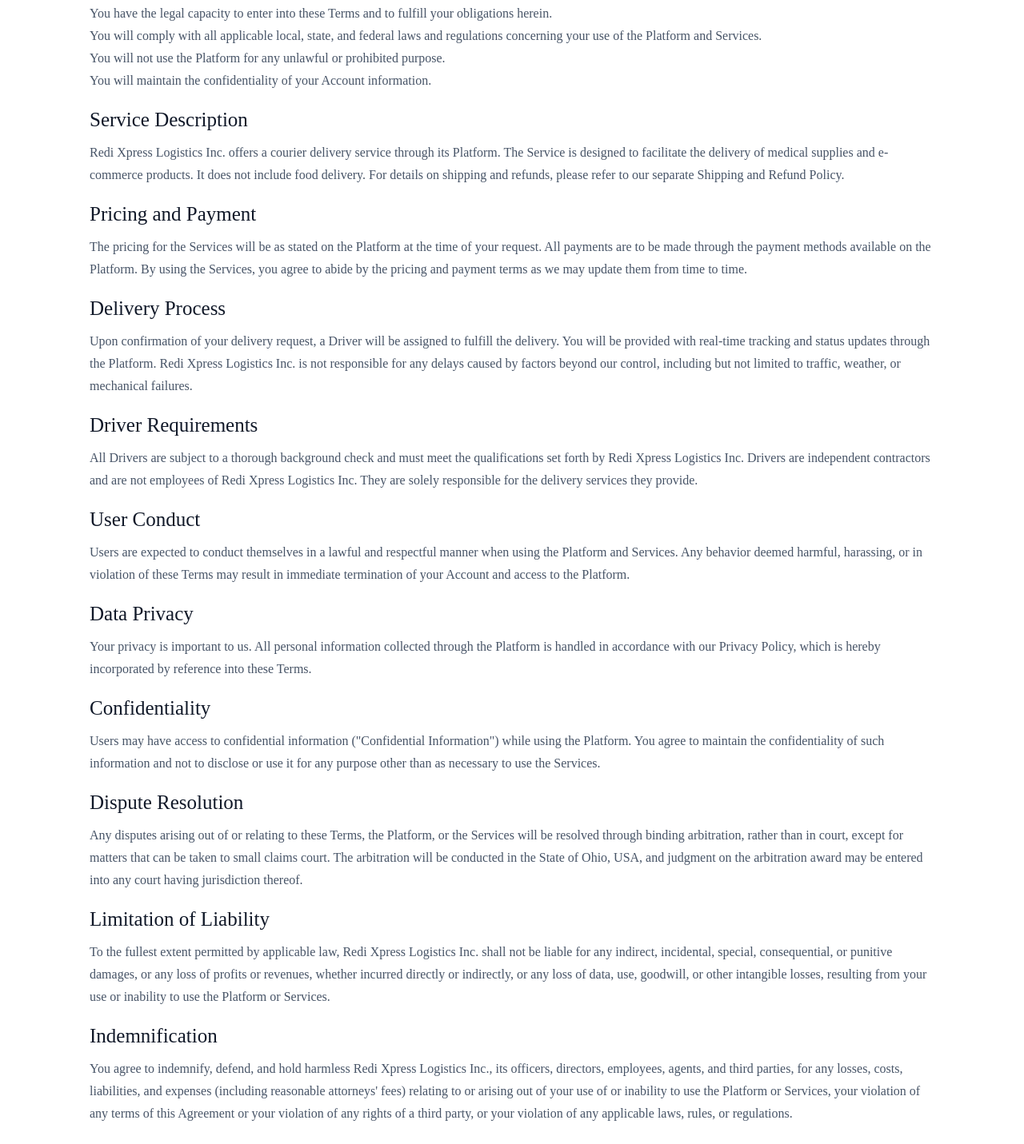
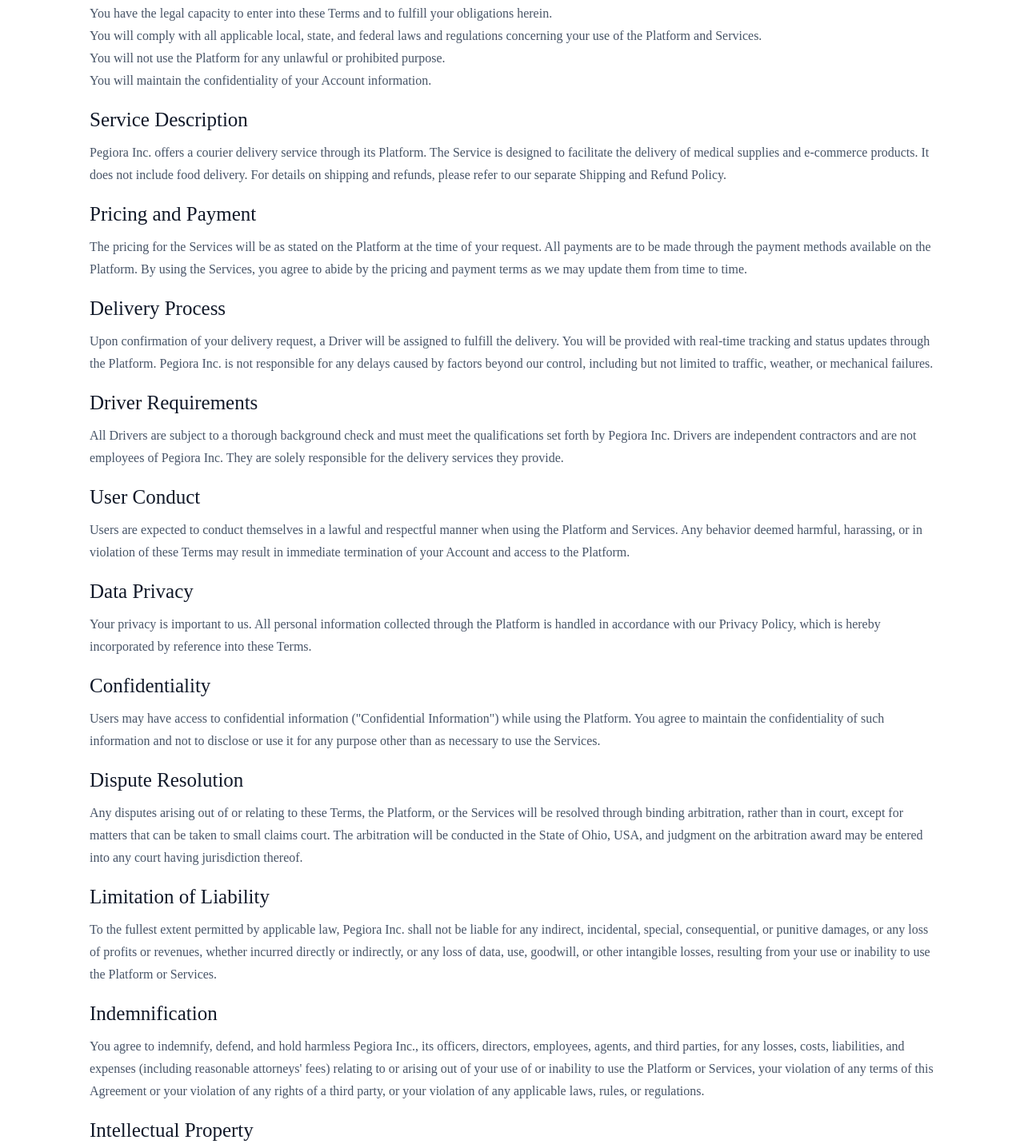
Before and after one commit to SomeshSaini-1/pegiora-logistics, a React (Create React App) app: page /terms in a window 1280 px wide. Shown: the part 1339-2770 px from the top of the page at 80% size. Built offline with nearby package versions, Linux system fonts and the light colour scheme; a web font is replaced by a local one.

Commit message:
update the names

```diff
--- a/package.json
+++ b/package.json
@@ -1,5 +1,5 @@
 {
-  "name": "Redixpress Logistics",
+  "name": "Pegiora ",
   "version": "0.1.0",
   "private": true,
   "dependencies": {
--- a/src/components/Layout.js
+++ b/src/components/Layout.js
@@ -228,7 +228,7 @@
                             alt="App Store"
                           />
                         </span>{" "}
-                        info@Pegioralogistics.com
+                        info@Pegiora.com
                       </Link>
                       <Link className="footer-cont-links" href="#">
                         <span>
--- a/src/pages/ContactUs.js
+++ b/src/pages/ContactUs.js
@@ -145,7 +145,7 @@
                       <IoMdMail />
                     </div>
                     <h4>Email</h4>
-                    <p>info@Pegioralogistics.com</p>
+                    <p>info@Pegiora.com</p>
                   </div>
                   <div className="cont-bnr-inrsub">
                     <div className="cbs-icon">
--- a/src/pages/Home.js
+++ b/src/pages/Home.js
@@ -811,7 +811,7 @@
               <div className="choosesectiontext">
                 <h3>Be Our Partner</h3>
                 <p className="card-text">
-                  Pegiora Logistics, a leading logistics shipping company, is
+                  Pegiora , a leading logistics shipping company, is
                   actively seeking partners to expand our global reach. Join us
                   to leverage our advanced shipping solutions,{" "}
                 </p>
--- a/src/pages/Privacy.js
+++ b/src/pages/Privacy.js
@@ -13,7 +13,7 @@
       <section className="policy-content">
         <div className="container">
           <p>
-            Welcome to Redi Xpress Logistics Inc. ("Company," "we," "us," or
+            Welcome to Pegiora Inc. ("Company," "we," "us," or
             "our"). This Privacy Policy is designed to inform you about how we
             collect, use, disclose, and safeguard your personal information when
             you interact with our mobile application and website ("Platform").
@@ -123,8 +123,8 @@
           <h3>Third-Party Services</h3>
           <p>
             Our Platform may contain links to third-party websites,
-            applications, or services that are not owned or controlled by Redi
-            Xpress Logistics Inc. This Privacy Policy does not apply to the
+            applications, or services that are not owned or controlled by Pegiora
+             Inc. This Privacy Policy does not apply to the
             practices of these third parties. We strongly recommend that you
             read the privacy policies of any third-party platforms you visit or
             use.
@@ -237,7 +237,7 @@
               target="_blank"
               style={{ color: "rgb(251, 150, 120)" }}
             >
-              &nbsp; info@pegioralogistics.com
+              &nbsp; info@pegiora.com
             </a>
           </p>
 
@@ -246,7 +246,7 @@
 
           <h3>Introduction</h3>
           <p>
-            Welcome to Redi Xpress Logistics Inc. ("Company," "we," "us," or
+            Welcome to Pegiora Inc. ("Company," "we," "us," or
             "our"). This Cookie Policy explains how we use cookies and similar
             technologies to recognize you when you visit our mobile application
             and website ("Platform"). It explains what these technologies are
@@ -360,7 +360,7 @@
               target="_blank"
               style={{ color: "rgb(251, 150, 120)" }}
             >
-              info@pegioralogistics.com
+              info@pegiora.com
             </a>
           </p>
 
@@ -368,7 +368,7 @@
           <h3 className="text-center">SHIPPING AND REFUND POLICY</h3>
           <p>
             <h3>Introduction</h3>
-            Welcome to Redi Xpress Logistics Inc. ("Company," "we," "us," or
+            Welcome to Pegiora Inc. ("Company," "we," "us," or
             "our"). This combined Shipping and Refund Policy ("Policy") governs
             the shipping and refund practices related to the courier delivery
             services ("Services") offered through our mobile application and
@@ -378,8 +378,8 @@
           </p>
           <p>
             <h3>Scope of Services</h3>
-            This Policy applies to all shipping services provided by Redi Xpress
-            Logistics Inc., including but not limited to, local, national, and
+            This Policy applies to all shipping services provided by Pegiora
+             Inc., including but not limited to, local, national, and
             future international shipping services. Our Services facilitate the
             transportation of goods, including medical supplies and e-commerce
             products, but exclude the delivery of food items. By using our
@@ -480,8 +480,8 @@
           </p>
           <p>
             <h3>Indemnification Clause</h3>
-            You agree to indemnify, defend, and hold harmless Redi Xpress
-            Logistics Inc., its officers, directors, employees, and agents.
+            You agree to indemnify, defend, and hold harmless
+            Pegiora Inc., its officers, directors, employees, and agents.
           </p>
           <p>
             <h3>Governing Law</h3>
@@ -519,7 +519,7 @@
               target="_blank"
               style={{ color: "rgb(251, 150, 120)" }}
             >
-              info@pegioralogistics.com
+              info@pegiora.com
             </a>
           </p>
 
@@ -528,7 +528,7 @@
 
             <h3>Introduction</h3>
             <p>
-            Welcome to Redi Xpress Logistics Inc. ("Company," "we," "us," or
+            Welcome to Pegiora Inc. ("Company," "we," "us," or
             "our"). This Copyright Policy ("Policy") is designed to inform you
             about our practices regarding the protection of our intellectual
             property, including but not limited to our mobile application,
@@ -541,8 +541,8 @@
             <p>
             All content, features, and functionality on our Platform, including
             but not limited to text, graphics, logos, icons, images, audio
-            clips, and software, are the exclusive property of Redi Xpress
-            Logistics Inc. and are protected by United States and international
+            clips, and software, are the exclusive property of Pegiora
+             Inc. and are protected by United States and international
             copyright laws.
           </p>
             <h3>Prohibition Against Unauthorized Use</h3>
@@ -563,7 +563,7 @@
               target="_blank"
               style={{ color: "rgb(251, 150, 120)" }}
             >
-              info@pegioralogistics.com
+              info@pegiora.com
             </a>
           </p>
           <p>
@@ -575,8 +575,8 @@
           </p>
           <p>
             <h3>Indemnification</h3>
-            You agree to indemnify, defend, and hold harmless Redi Xpress
-            Logistics Inc., its officers, directors, employees, agents,
+            You agree to indemnify, defend, and hold harmless Pegiora
+            Inc., its officers, directors, employees, agents,
             licensors, and suppliers from and against all losses, expenses,
             damages, and costs, including reasonable attorneys' fees, resulting
             from any violation of this Policy or any activity related to your
@@ -609,10 +609,10 @@
           </p>
           <p>
             <h3>Waiver and Severability</h3>
-            No waiver by Redi Xpress Logistics Inc. of any term or condition set
+            No waiver by Pegiora Inc. of any term or condition set
             forth in this Policy shall be deemed a further or continuing waiver
             of such term or condition or a waiver of any other term or
-            condition, and any failure of Redi Xpress Logistics Inc. to assert a
+            condition, and any failure of Pegiora Inc. to assert a
             right or provision under this Policy shall not constitute a waiver
             of such right or provision.
           </p>
@@ -625,14 +625,14 @@
               target="_blank"
               style={{ color: "rgb(251, 150, 120)" }}
             >
-              info@pegioralogistics.com
+              info@pegiora.com
             </a>
           </p>
           <p>
             <h3>Entire Agreement</h3>
             This Copyright Policy and any other legal notices published by us on
             the Platform shall constitute the entire agreement between you and
-            Redi Xpress Logistics Inc. concerning the use and protection of
+            Pegiora Inc. concerning the use and protection of
             intellectual property related to our Platform.
           </p>
         </div>
--- a/src/pages/Teams.js
+++ b/src/pages/Teams.js
@@ -13,7 +13,7 @@
       <section className="policy-content">
         <div className="container">
           <p>
-            Welcome to Redi Xpress Logistics Inc. ("Company," "we," "us," or
+            Welcome to Pegiora Inc. ("Company," "we," "us," or
             "our"). These Terms and Conditions ("Terms") govern your access to
             and use of our mobile application and website ("Platform"), as well
             as the courier delivery services ("Services") offered through the
@@ -36,8 +36,7 @@
             <b>Service:</b> The courier delivery services offered through the
             Platform, specifically focusing on medical supplies and e-commerce
             products. <br />
-            <b>Platform:</b> The mobile application and website operated by Redi
-            Xpress Logistics Inc.
+            <b>Platform:</b> The mobile application and website operated by Pegiora Inc.
           </p>
 
           <h3>Acceptance of Terms</h3>
@@ -50,7 +49,7 @@
           </p>
           <h3>Modification of Terms</h3>
           <p>
-            Redi Xpress Logistics Inc. reserves the right to modify, amend, or
+            Pegiora Inc. reserves the right to modify, amend, or
             update these Terms at any time and for any reason. Changes will be
             effective immediately upon posting on the Platform. Your continued
             use of the Platform and Services after such modifications will
@@ -83,7 +82,7 @@
           </p>
           <h3>Service Description</h3>
           <p>
-            Redi Xpress Logistics Inc. offers a courier delivery service through
+            Pegiora Inc. offers a courier delivery service through
             its Platform. The Service is designed to facilitate the delivery of
             medical supplies and e-commerce products. It does not include food
             delivery. For details on shipping and refunds, please refer to our
@@ -102,8 +101,8 @@
           <p>
             Upon confirmation of your delivery request, a Driver will be
             assigned to fulfill the delivery. You will be provided with
-            real-time tracking and status updates through the Platform. Redi
-            Xpress Logistics Inc. is not responsible for any delays caused by
+            real-time tracking and status updates through the Platform.
+            Pegiora Inc. is not responsible for any delays caused by
             factors beyond our control, including but not limited to traffic,
             weather, or mechanical failures.
           </p>
@@ -111,9 +110,9 @@
           <h3>Driver Requirements</h3>
           <p>
             All Drivers are subject to a thorough background check and must meet
-            the qualifications set forth by Redi Xpress Logistics Inc. Drivers
-            are independent contractors and are not employees of Redi Xpress
-            Logistics Inc. They are solely responsible for the delivery services
+            the qualifications set forth by Pegiora Inc. Drivers
+            are independent contractors and are not employees of
+            Pegiora Inc. They are solely responsible for the delivery services
             they provide.
           </p>
 
@@ -148,8 +147,8 @@
           </p>
           <h3>Limitation of Liability</h3>
           <p>
-            To the fullest extent permitted by applicable law, Redi Xpress
-            Logistics Inc. shall not be liable for any indirect, incidental,
+            To the fullest extent permitted by applicable law,
+            Pegiora Inc. shall not be liable for any indirect, incidental,
             special, consequential, or punitive damages, or any loss of profits
             or revenues, whether incurred directly or indirectly, or any loss of
             data, use, goodwill, or other intangible losses, resulting from your
@@ -157,8 +156,8 @@
           </p>
           <h3>Indemnification</h3>
           <p>
-            You agree to indemnify, defend, and hold harmless Redi Xpress
-            Logistics Inc., its officers, directors, employees, agents, and
+            You agree to indemnify, defend, and hold harmless
+            Pegiora Inc., its officers, directors, employees, agents, and
             third parties, for any losses, costs, liabilities, and expenses
             (including reasonable attorneys' fees) relating to or arising out of
             your use of or inability to use the Platform or Services, your
@@ -169,7 +168,7 @@
           <h3>Intellectual Property</h3>
           <p>
             All content, trademarks, services marks, trade names, logos, and
-            icons are the property of Redi Xpress Logistics Inc. or its
+            icons are the property of Pegiora Inc. or its
             affiliates or agents and are protected by copyright laws and
             international treaties and provisions. You agree not to delete the
             copyright or other proprietary rights notice from any content.
@@ -177,14 +176,14 @@
           <h3>Third-Party Services</h3>
           <p>
             The Platform may contain links to third-party websites or services
-            that are not owned or controlled by Redi Xpress Logistics Inc. We
+            that are not owned or controlled by Pegiora Inc. We
             have no control over, and assume no responsibility for, the content,
             privacy policies, or practices of any third-party websites or
             services.
           </p>
           <h3>Termination of Account</h3>
           <p>
-            Redi Xpress Logistics Inc. reserves the right to terminate or
+            Pegiora Inc. reserves the right to terminate or
             suspend your Account and access to the Platform and Services for
             conduct that we believe violates these Terms or is harmful to other
             users of the Platform, us, or third parties, or for any other
@@ -198,7 +197,7 @@
           </p>
           <h3>Non-Discrimination Policy</h3>
           <p>
-            Redi Xpress Logistics Inc. is committed to providing an inclusive
+            Pegiora Inc. is committed to providing an inclusive
             and welcoming environment for all users of the Platform and
             Services. We do not discriminate on the basis of race, color,
             religion, gender, gender expression, age, national origin,
@@ -206,7 +205,7 @@
           </p>
           <h3>Safety Measures</h3>
           <p>
-            Redi Xpress Logistics Inc. prioritizes the safety of all Users and
+            Pegiora Inc. prioritizes the safety of all Users and
             Drivers. We implement various safety protocols and measures, but we
             cannot guarantee absolute safety. You agree to use the Platform and
             Services at your own risk.
@@ -214,7 +213,7 @@
           <h3>Feedback and Reviews</h3>
           <p>
             Users are encouraged to provide feedback and reviews about the
-            Services. By submitting feedback, you grant Redi Xpress Logistics
+            Services. By submitting feedback, you grant Pegiora
             Inc. the right to use, publish, and modify your feedback for any
             purpose without any obligation to compensate you.
           </p>
@@ -228,7 +227,7 @@
           <h3>Contact Information</h3>
           <p>
             For any questions about these Terms, the Platform, or the Services,
-            please contact us at info@pegioralogistics.com.
+            please contact us at info@pegiora.com.
           </p>
         </div>
       </section>
```
Also changed, not shown: src/pages/Service.js (+4 -4 lines), 1 other file (tests, documents, lock files or other folders).
